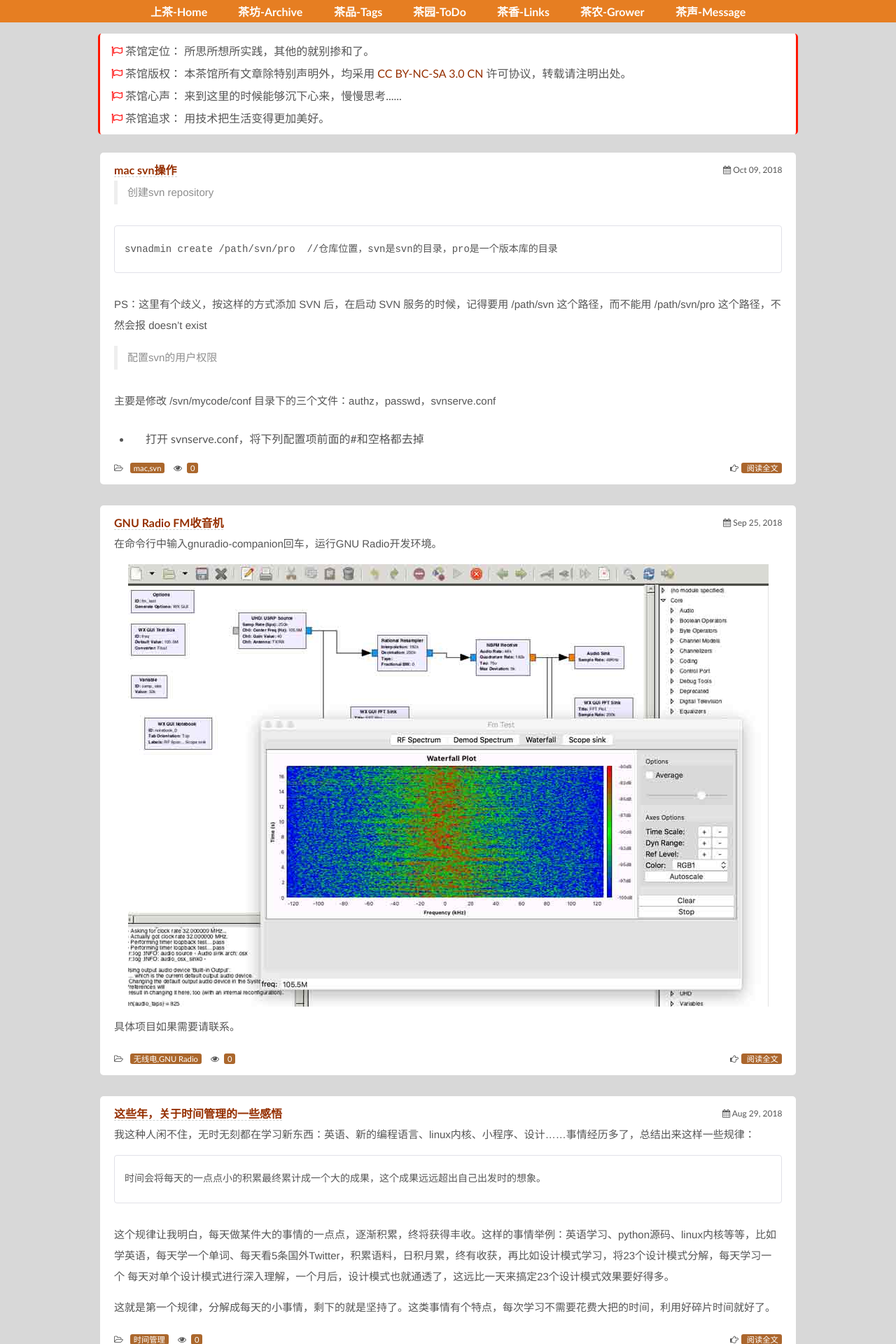
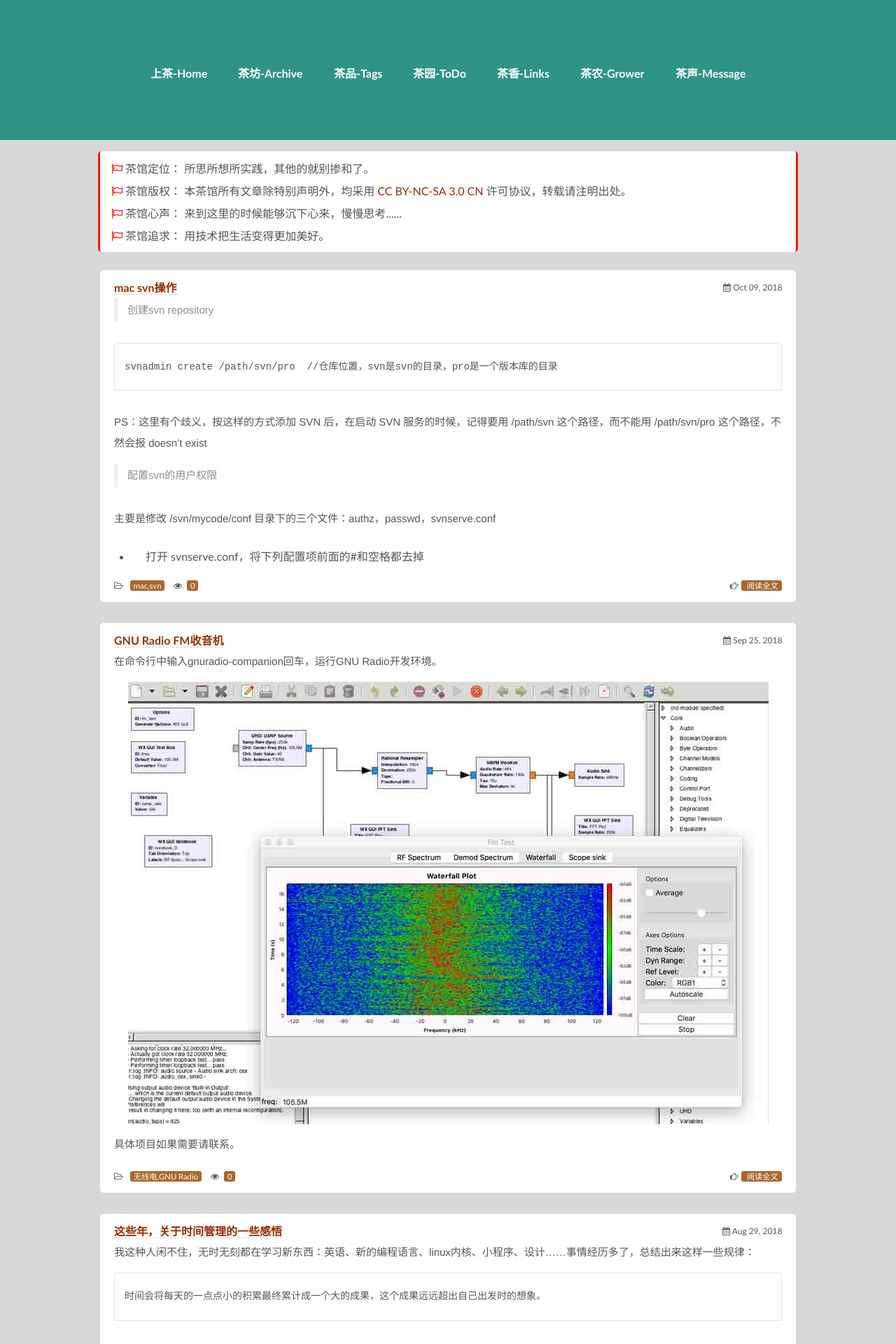
Before and after one commit to fk1091889767/tanwubin.github.io, a Jekyll site: the page built from index.html, in a window 1280 px wide. Shown: the top 1920 px of the page at 70% size. Built offline with Jekyll 4.4.1, drawn with Linux system fonts in a browser that asks for light colours; nearby versions of some CDN libraries.

Commit message:
nav导航样式修改

```diff
--- a/assets/css/effector-wide.css
+++ b/assets/css/effector-wide.css
@@ -15,12 +15,14 @@ footer {
     margin-top: -40px;
 }
 .nav {
-    background-color: #e67e22;
+    /*background-color: #e67e22;*/
+    background-color: #2f9386;
     text-align: center;
     min-width: 1000px;
+    min-height: 200px;
 }
 .nav>a {
-     margin:  0px 20px 0px 20px;
+     margin:  90px 20px 0px 20px;
      color: #FFFFFF;
      font-weight: bold;
 }
```
